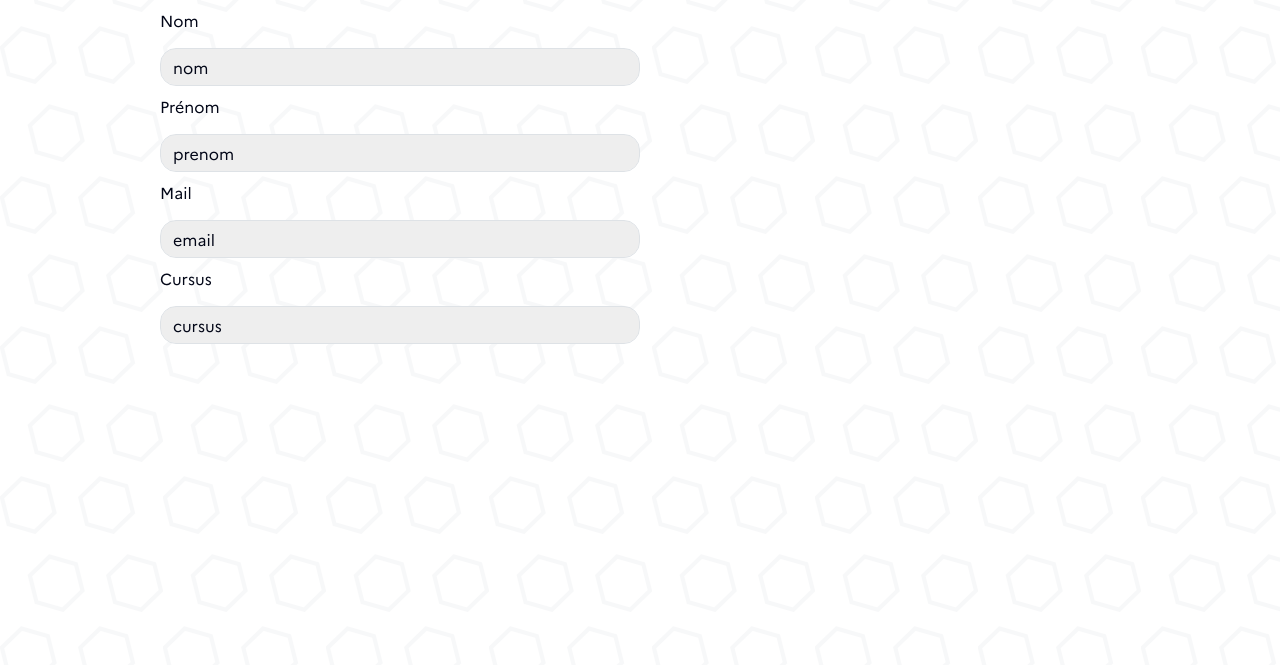
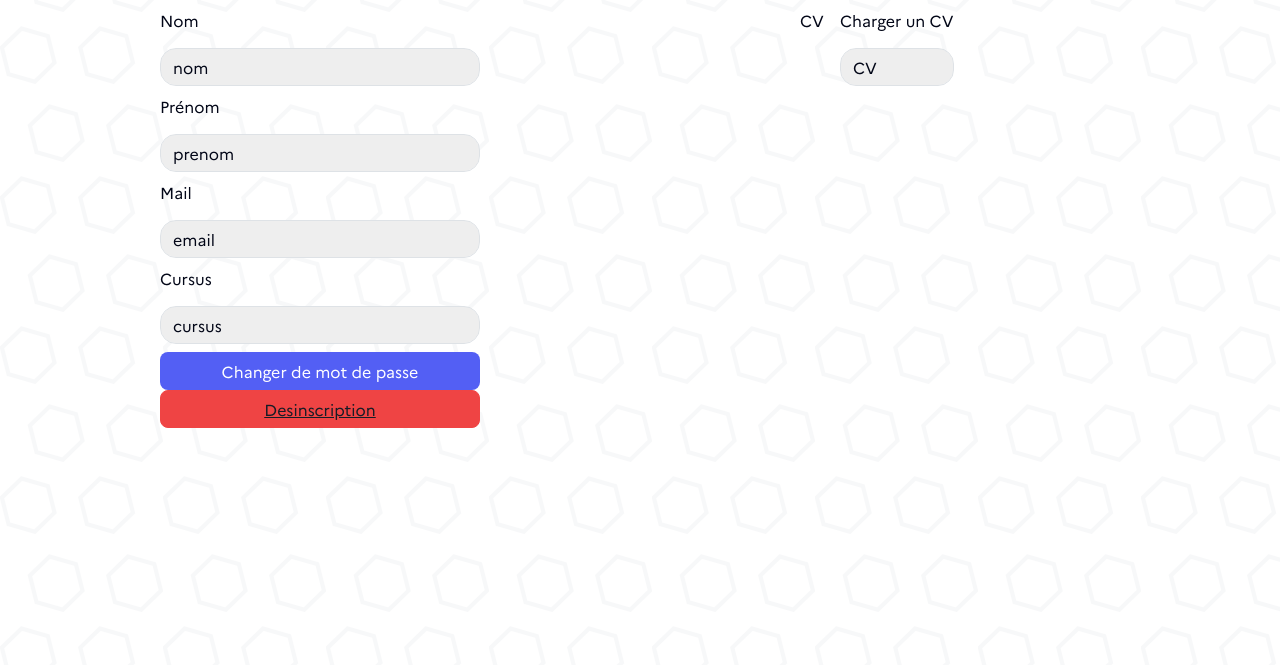
Before and after one commit to eugeosyns/digitalsansfrontiere, a website: page compte.html in a window 1280 px wide. Shown: the part 135-800 px from the top of the page. Drawn offline with nearby package versions, Linux system fonts and the light colour scheme; files whose address does not match are found by name; a web font is replaced by a local one.

Commit message:
pages compte

```diff
--- a/compte.html
+++ b/compte.html
@@ -33,7 +33,7 @@
                         </li>
                         <li class="nav-item">
                             <a class="nav-link" href="Entreprises.html">
-                                Entreprise
+                                Entreprises
                             </a>
                         </li>
                         <li class="nav-item">
@@ -61,27 +61,47 @@
         <div class="d-flex justify-content-between align-items-center">
             <h2 class="titre">Compte</h2>
         </div>
-        <div class="d-flex flex-wrap">
-            <div class="flex-column w-50 gap-3">
+        <div class="d-flex">
+            <div class="d-flex w-100">
+                <div class="flex-column w-50">
                     <div class="d-flex flex-column gap-2">
-                    <label for="exampleInputPassword1" class="form-label">Nom</label>
+                        <label for="exampleInputPassword1" class="form-label rounded-1">Nom</label>
                         <h4 class="form-control bg-info">nom</h4>
                     </div>
                     <div class="d-flex flex-column gap-2">
-                    <label for="exampleInputPassword1" class="form-label">Prénom</label>
+                        <label for="exampleInputPassword1" class="form-label rounded-1">Prénom</label>
                         <h4 class="form-control bg-info">prenom</h4>
                     </div>
                     <div class="d-flex flex-column gap-2">
-                    <label for="exampleInputPassword1" class="form-label">Mail</label>
+                        <label for="exampleInputPassword1" class="form-label rounded-1">Mail</label>
                         <h4 class="form-control bg-info">email</h4>
                     </div>
                     <div class="d-flex flex-column gap-2">
-                    <label for="exampleInputPassword1" class="form-label">Cursus</label>
+                        <label for="exampleInputPassword1" class="form-label rounded-1">Cursus</label>
                         <h4 class="form-control bg-info">cursus</h4>
+                    </div>
+                    <div class="d-flex flex-column gap-2">
+                        <button class="btn bg-blue"><a href="changermdp.html">Changer de mot de passe</a></button>
+                    </div>
+                    <div class="d-flex flex-column gap-2">
+                        <button class="btn btn-danger rounded-1"><a href="changermdp.html">Desinscription</a></button>
+                    </div>
+                </div>
+            </div>
+            <div class="d-flex gap-3 w-50">
+                <div class="d-flex flex-column gap-2">
+                    <label for="exampleInputPassword1" class="form-label rounded-1">CV</label>
+                </div>
+                <div class="d-flex flex-column gap-2">
+                    <label for="exampleInputPassword1" class="form-label rounded-1">Charger un CV</label>
+                    <h4 class="form-control bg-info">CV</h4>
                 </div>
             </div>
         </div>
     </main>
+    <script src="https://cdn.jsdelivr.net/npm/bootstrap@5.3.8/dist/js/bootstrap.bundle.min.js"
+        integrity="sha384-FKyoEForCGlyvwx9Hj09JcYn3nv7wiPVlz7YYwJrWVcXK/BmnVDxM+D2scQbITxI"
+        crossorigin="anonymous"></script>
 </body>
 
 </html>
--- a/testboostrap/css/personalisation.css
+++ b/testboostrap/css/personalisation.css
@@ -147,7 +147,7 @@ body {
 
 
 .tag {
-    padding: 4px;
+    padding: 4px 8px;
     font-size: 12px;
     font-style: normal;
     font-weight: 700;
```
Also changed, not shown: Entreprises.html (+3 -3 lines), Pagepdf.html (+4 -4 lines), acceuil.html (+2 -2 lines), index.html (+1 -1 lines), jeudi.html (+1 -1 lines), metiers.html (+2 -2 lines), offres.html (+1 -1 lines). Lines whose indentation alone changed are shown as unchanged.
